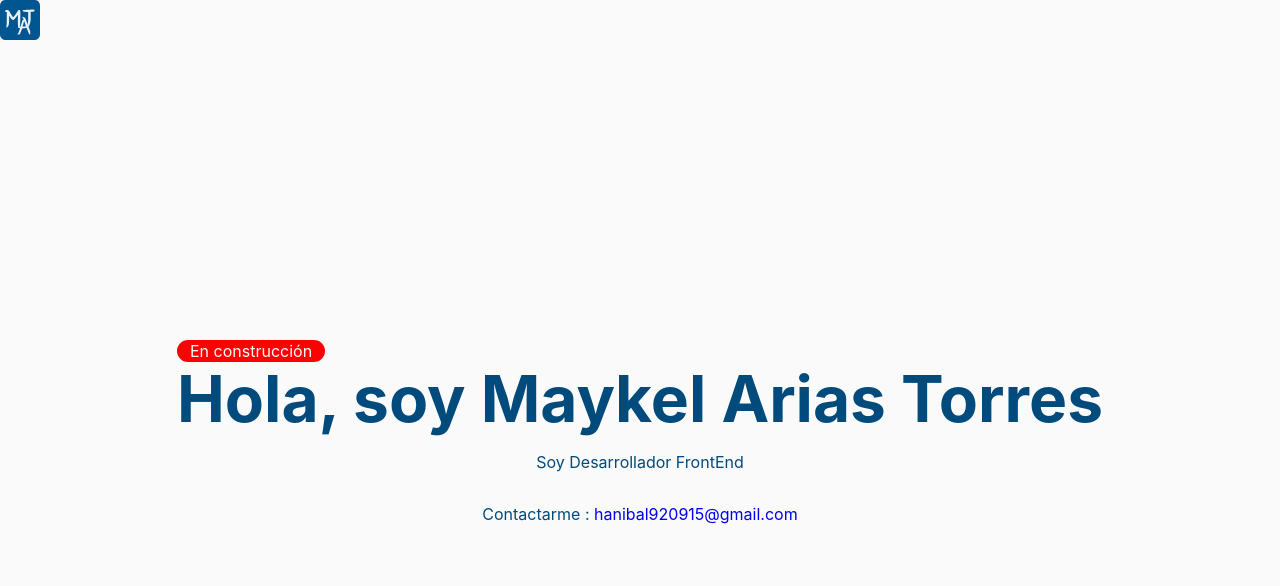
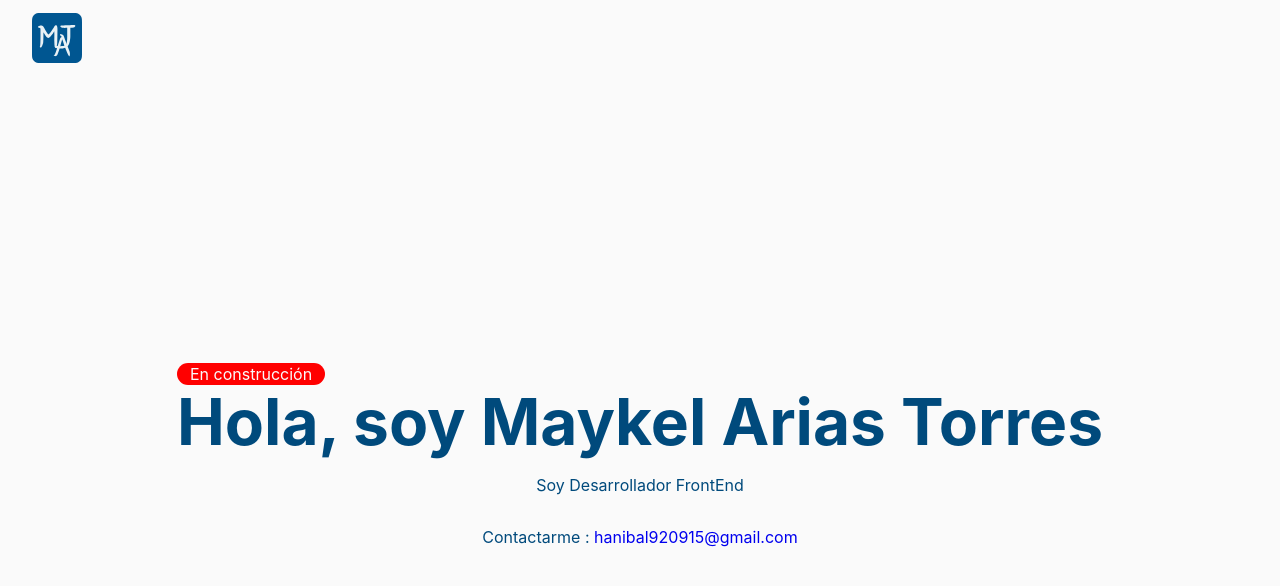
Before and after one commit to m4yk3ldev/m4yk3ldev.github.io, a Next.js app: page / in a window 1280 px wide. Shown: the top 586 px of the page. Built offline with nearby package versions, Linux system fonts and the light colour scheme.

Commit message:
Margin page

```diff
--- a/styles/FavIcon.module.css
+++ b/styles/FavIcon.module.css
@@ -3,6 +3,6 @@
 }
 
 .favicon .img {
-  width: 40px;
-  height: 40px;
+  width: 50px;
+  height: 50px;
 }
--- a/styles/Home.module.css
+++ b/styles/Home.module.css
@@ -1,6 +1,5 @@
 .main {
   min-height: 100vh;
-  padding: 4rem 0;
   flex: 1;
   display: flex;
   flex-direction: column;
--- a/styles/globals.css
+++ b/styles/globals.css
@@ -1,12 +1,11 @@
 html,
 body {
-  padding: 0;
+  padding: 0.4rem 1rem 0 1rem;
   margin: 0;
   font-family: -apple-system, BlinkMacSystemFont, Segoe UI, Roboto, Oxygen,
     Ubuntu, Cantarell, Fira Sans, Droid Sans, Helvetica Neue, sans-serif;
-    color: #004A7C;
-    background: #fafafa;
-
+  color: #004a7c;
+  background: #fafafa;
 }
 
 a {
@@ -22,7 +21,7 @@ a {
     color-scheme: dark;
   }
   body {
-    color: #FAFAFA;
-    background: #004A7C;
+    color: #fafafa;
+    background: #004a7c;
   }
 }
```
